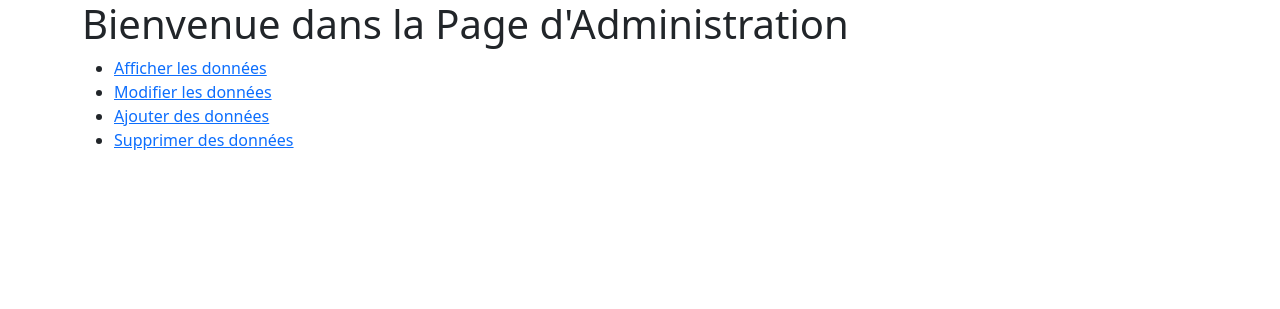
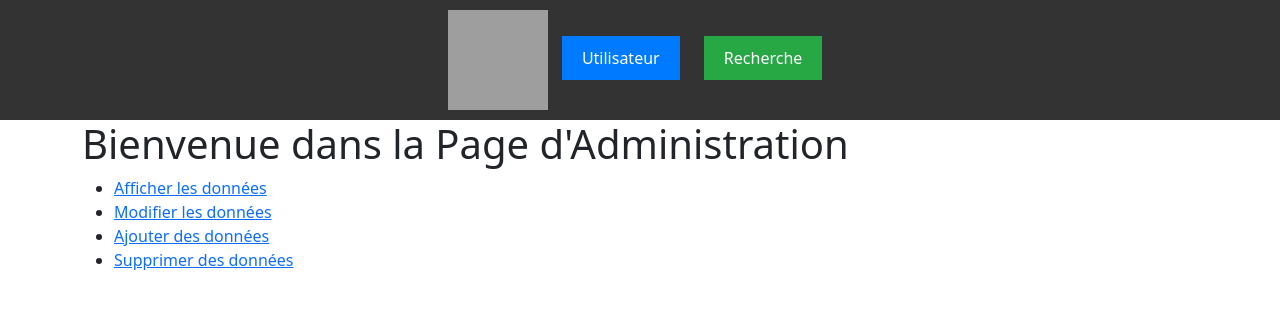
Before and after one commit to SamuelVin/Class_Don3, a PHP site: page /Web/Admin.php in a window 1280 px wide. Shown: the top 309 px of the page. Run offline with PHP 8.4, Linux system fonts and the light colour scheme; grey boxes are pictures that could not be loaded.

Commit message:
modified:   Web/Admin.php

```diff
--- a/Web/Admin.php
+++ b/Web/Admin.php
@@ -85,7 +85,44 @@ if ($_SERVER["REQUEST_METHOD"] == "POST") {
 }
 
 ?>
+    <style>
+        /* Style pour l'en-tête */
+        header {
+            background-color: #333; /* Couleur de fond de l'en-tête */
+            color: #fff; /* Couleur du texte */
+            padding: 10px 0; /* Espacement interne */
+            text-align: center; /* Alignement du contenu */
+        }
 
+        /* Style pour le logo */
+        #logo {
+            width: 100px; /* Largeur du logo */
+            height: 100px; /* Hauteur du logo */
+        }
+
+        /* Style pour les boutons */
+        .bouton {
+            background-color: #007bff; /* Couleur de fond du bouton */
+            color: #fff; /* Couleur du texte du bouton */
+            border: none; /* Suppression de la bordure */
+            padding: 10px 20px; /* Espacement interne */
+            margin: 10px; /* Marge extérieure */
+            cursor: pointer; /* Curseur de la souris */
+        }
+
+        /* Style pour le bouton de recherche */
+        #bouton-recherche {
+            background-color: #28a745; /* Couleur de fond du bouton de recherche */
+        }
+    </style>
+</head>
+<body>
+    <header>
+        <img id="logo" src="chemin/vers/votre/logo.png" alt="Logo de votre site">
+        <button class="bouton">Utilisateur</button>
+        <button id="bouton-recherche" class="bouton">Recherche</button>
+    </header>
+    <!-- Le reste de votre contenu web ici -->
 <div class="container">
         <h1>Bienvenue dans la Page d'Administration</h1>
 
@@ -99,12 +136,6 @@ if ($_SERVER["REQUEST_METHOD"] == "POST") {
     </div>
 
 
-
-
-
-
-
-
 <script src="https://cdn.jsdelivr.net/npm/bootstrap@5.3.1/dist/js/bootstrap.bundle.min.js"></script>
 </body>
 </html>
```
